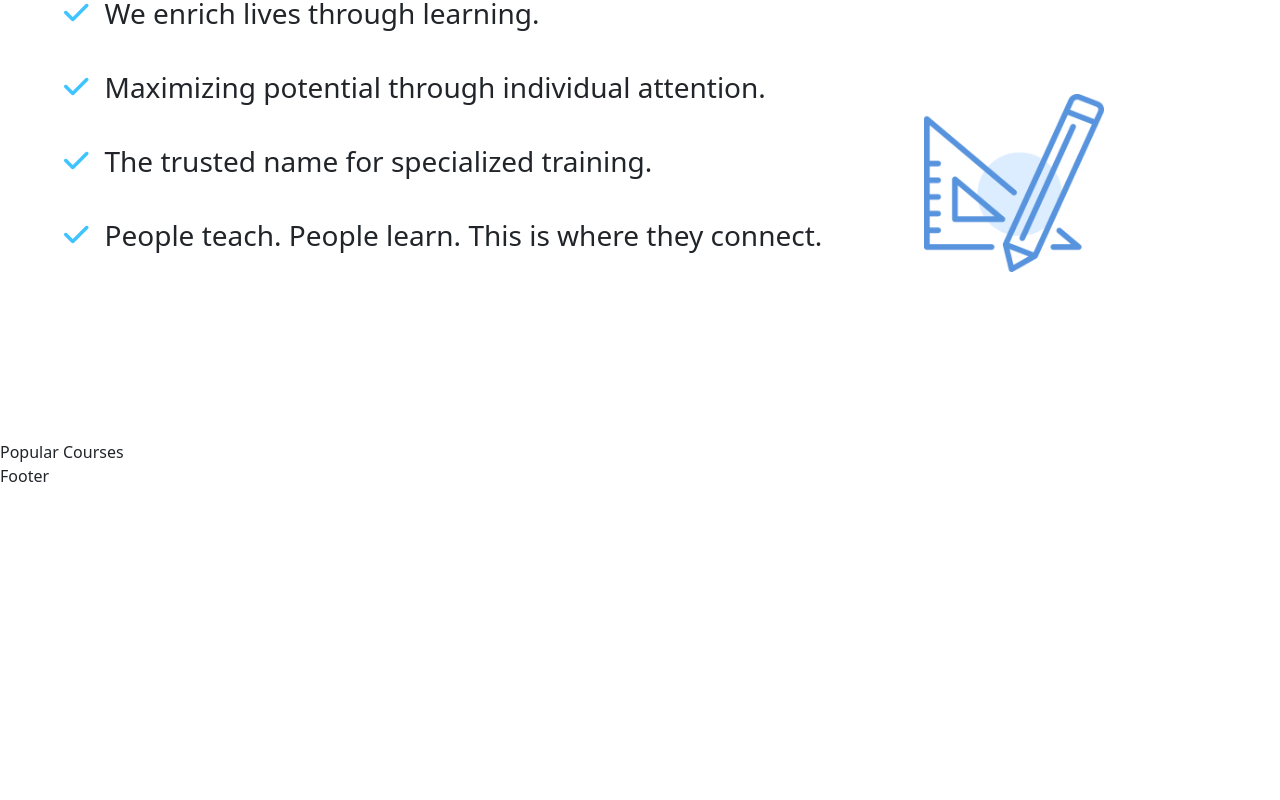
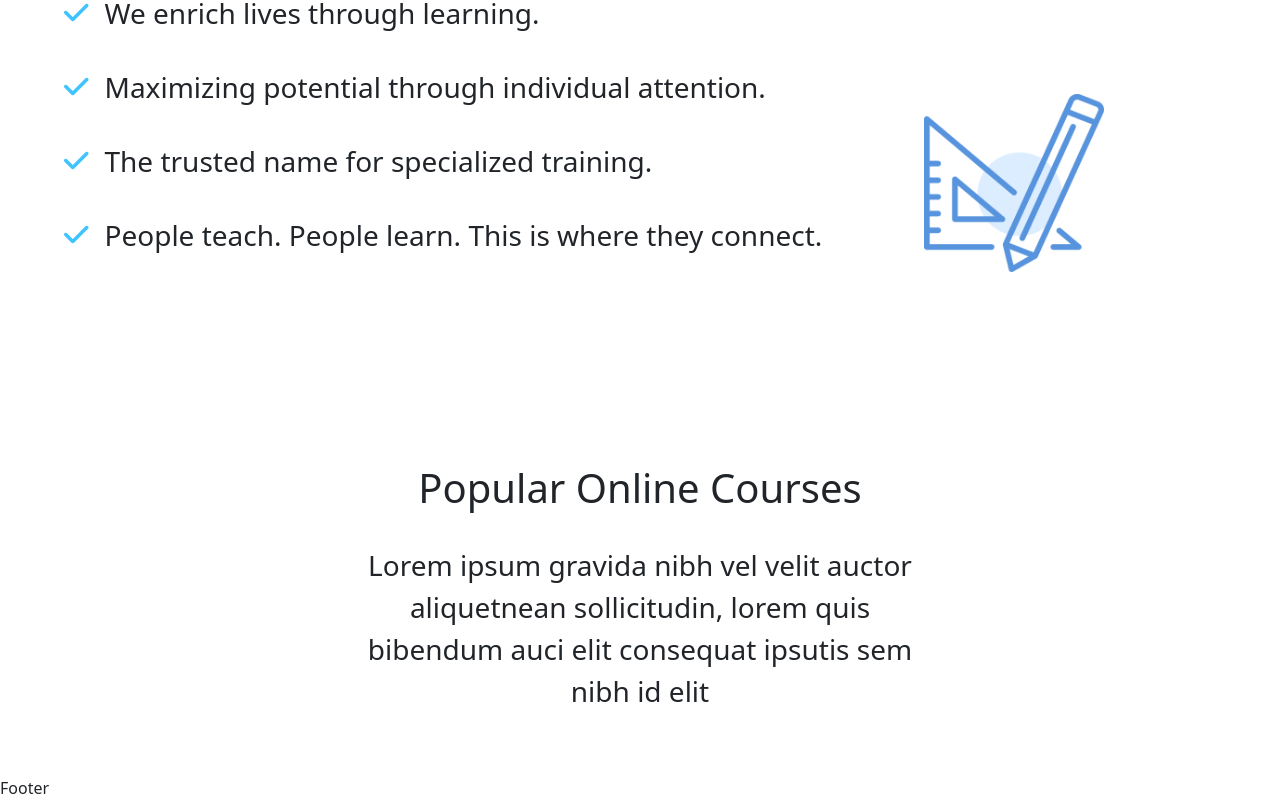
Before and after one commit to totarochristian/proj-html-vuejs, a Vue app: page / in a window 1280 px wide. Shown: the part 4877-5677 px from the top of the page. Before the commit the page ends 5365 px from the top, so only its background shows below. Built offline with nearby package versions, Linux system fonts and the light colour scheme.

Commit message:
Define title and subtitle of the popular online courses component

```diff
--- a/src/components/Main/PopularCoursesComponent.vue
+++ b/src/components/Main/PopularCoursesComponent.vue
@@ -1,6 +1,7 @@
 <template>
-  <div>
-    Popular Courses
+  <div id="popularOnlineCourses" class="m-4 p-4 d-flex justify-content-center align-items-center flex-column gap-4">
+    <h2 class="fs-1 text-capitalize">Popular online courses</h2>
+    <p class="fs-3 col-xl-6 text-center">Lorem ipsum gravida nibh vel velit auctor aliquetnean sollicitudin, lorem quis bibendum auci elit consequat ipsutis sem nibh id elit</p>
   </div>
 </template>
 
@@ -11,5 +12,7 @@
 </script>
 
 <style lang="scss" scoped>
+  #popularOnlineCourses{
 
+  }
 </style>
```
